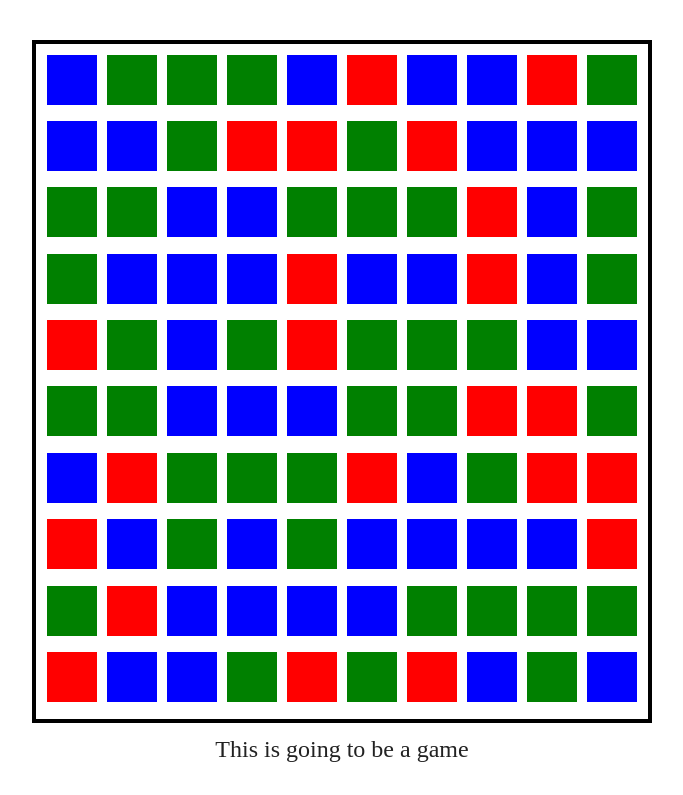
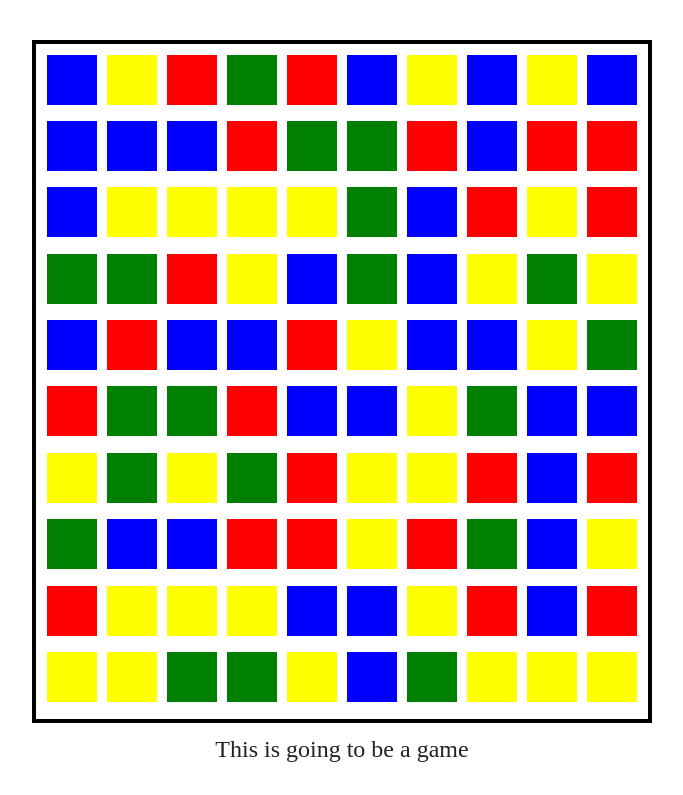
Before and after one commit to lobsterhands/webProjects, a plain HTML site: page 002/src/index.html in a window 1280 px wide. Shown: the part 102-897 px from the top of the page, without its empty margins (308-991 px from the left). Drawn offline with Linux system fonts and the light colour scheme; animation ran at ten frames a second.

Commit message:
Push test

```diff
--- a/002/src/css/main.css
+++ b/002/src/css/main.css
@@ -110,6 +110,10 @@ textarea {
 
 .green {
     background-color: green;
+}
+
+.yellow {
+    background-color: yellow;
 }
 
 #container {
--- a/002/src/js/main.js
+++ b/002/src/js/main.js
@@ -4,7 +4,7 @@
 (function() {
 
     var ELEM_NUM = 100;
-    var colors = ['blue', 'red', 'green'];
+    var colors = ['blue', 'red', 'green', 'yellow'];
 
     getRandomColor = function(array) {
         var randomColor = Math.floor(Math.random() * array.length);
@@ -32,7 +32,8 @@
     var children = document.getElementById('gameBoard').children;
 
     var j = 0;
-    var speed = 1;
+    var speed = 0;
+
     (function() {
         setTimeout(arguments.callee, speed);
         var temp = children[j+1].className;
```
